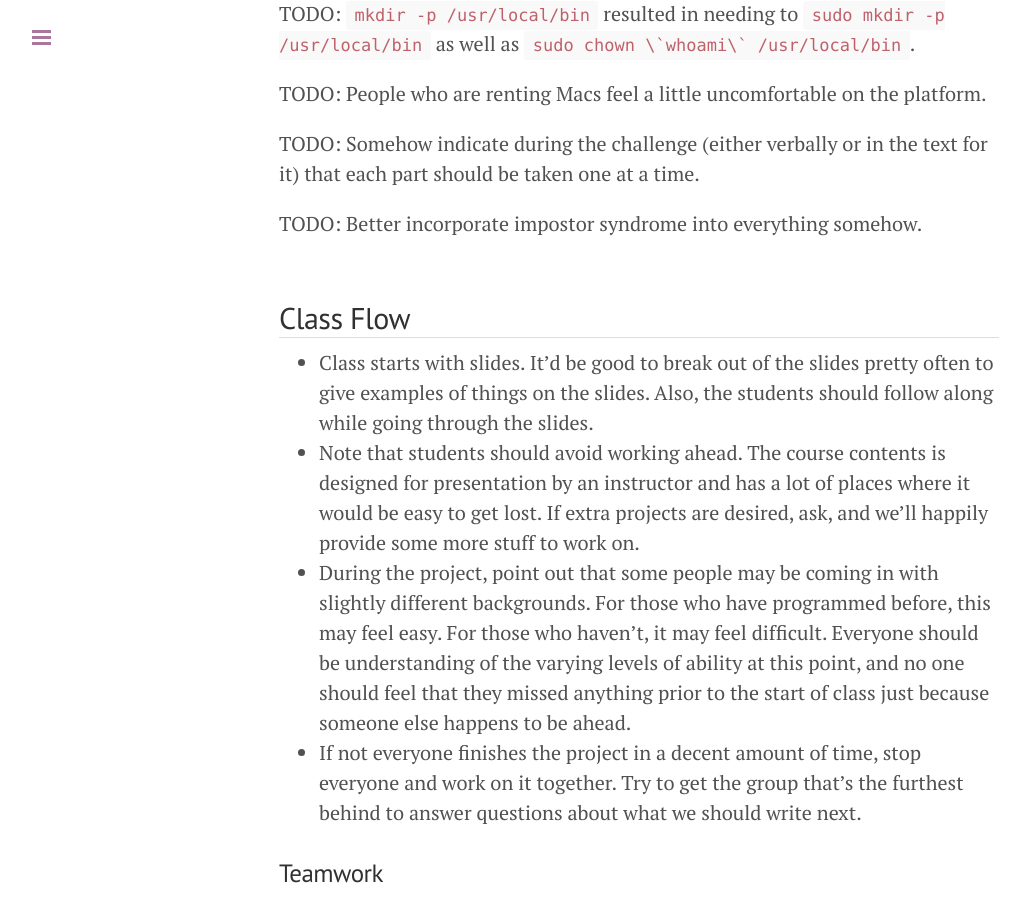
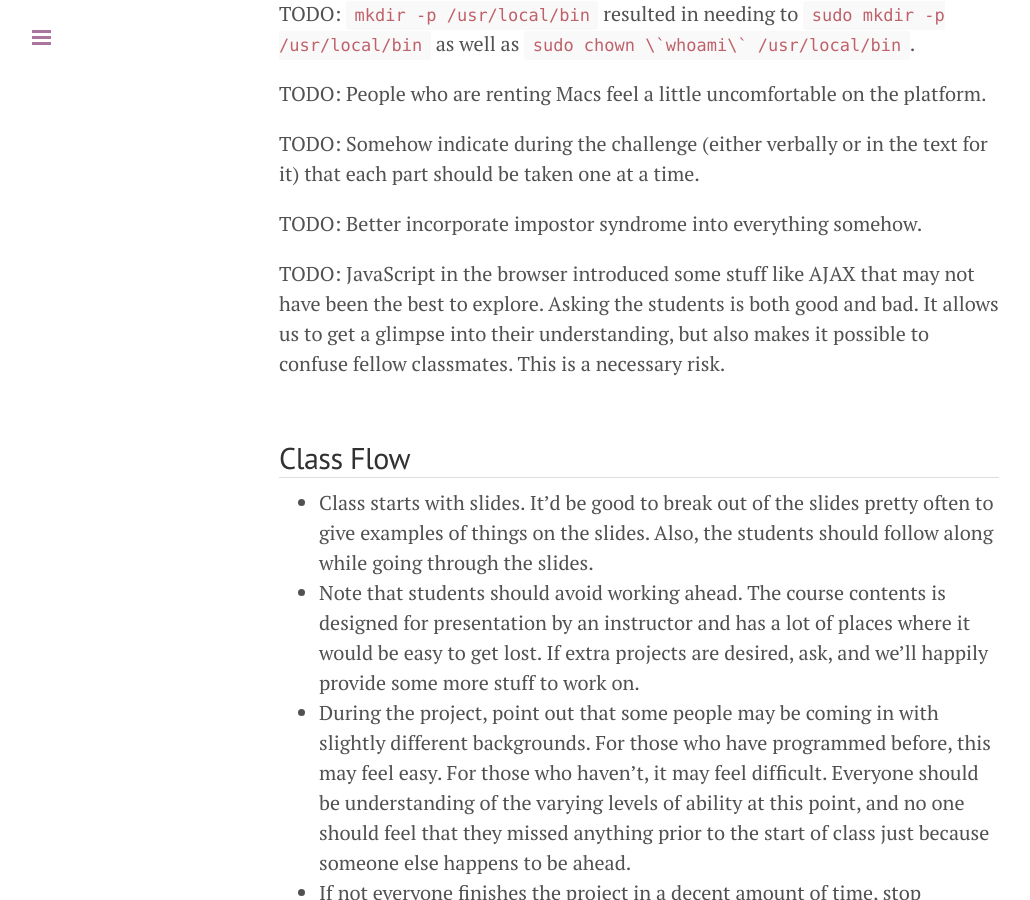
Before and after one commit to wbyoung/jsi, a Jekyll site: the page built from _posts/00-01-01-welcome-notes.md, in a window 1280 px wide and 900 px high, scrolled down 383 px. Shown: the whole window, without its empty margins (1-1031 px from the left). Built offline with Jekyll 4.4.1, drawn with Linux system fonts in a browser that asks for light colours; nearby versions of some CDN libraries; Markdown is read by kramdown in place of the engine named in the settings.

Commit message:
Added some notes/todos.

```diff
--- a/_posts/00-01-01-welcome-notes.md
+++ b/_posts/00-01-01-welcome-notes.md
@@ -19,6 +19,11 @@ TODO: Somehow indicate during the challenge (either verbally or in the text for
 it) that each part should be taken one at a time.
 
 TODO: Better incorporate impostor syndrome into everything somehow.
+
+TODO: JavaScript in the browser introduced some stuff like AJAX that may not
+have been the best to explore. Asking the students is both good and bad. It
+allows us to get a glimpse into their understanding, but also makes it possible
+to confuse fellow classmates. This is a necessary risk.
 
 ## Class Flow
 
```
